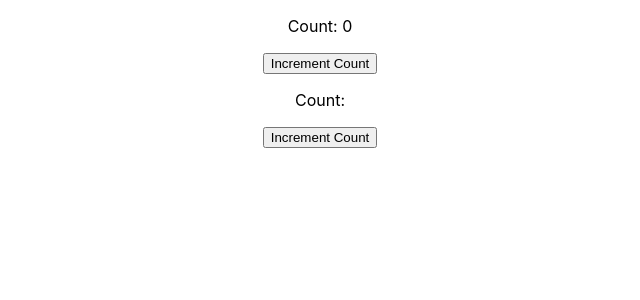
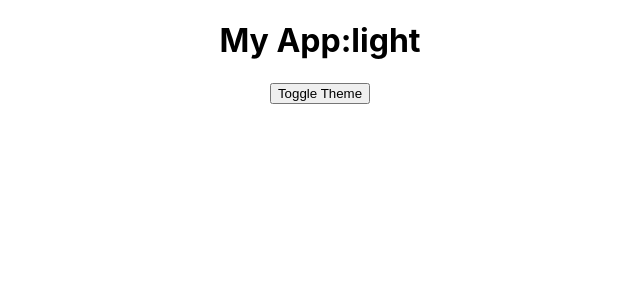
Before and after one commit to suhail3535/React_Practice, a React (Create React App) app in the folder Practice/mypractice/: page / in a window 1280 px wide. Shown: the top 300 px of the page, without its empty margins (320-960 px from the left). Built offline with nearby package versions, Linux system fonts and the light colour scheme.

Commit message:
context api

```diff
--- a/Practice/mypractice/src/App.js
+++ b/Practice/mypractice/src/App.js
@@ -15,6 +15,7 @@ import RandomNumberGenerator from './cpmponents/Random';
 import Genrator from './cpmponents/Random';
 import { Child1, Child2, Parent } from './cpmponents/Prop';
 import Set from './cpmponents/Set';
+import Header from './cpmponents/Contexuse';
 
 function App() {
   return (
@@ -34,10 +35,11 @@ function App() {
       {/* <UseCall /> */}
       {/* <Genrator />
       < */}
-      <Parent />
-      <Child1 />
-      <Child2 />
-{/* <Set /> */}
+      {/* <Parent /> */}
+      {/* <Child1 /> */}
+      {/* <Child2 /> */}
+      {/* <Set /> */}
+      <Header />
       </div>
   );
 }
--- /dev/null
+++ b/Practice/mypractice/src/cpmponents/Contex.jsx
@@ -0,0 +1,22 @@
+// First, create a new Context object
+import React, { createContext, useState } from "react";
+import style from "./pro.module.css";
+export const ThemeContext = createContext();
+
+// Then, create a provider component that will wrap around the components that need access to the shared data
+ const ThemeProvider = ({ children }) => {
+    const [theme, setTheme] = useState("light");
+
+    const toggleTheme = () => {
+        setTheme(theme === "light" ? "dark" : "light");
+    };
+
+    // Pass the shared data through the Context Provider
+    return (
+        <ThemeContext.Provider value={{theme, toggleTheme}}>
+            {children}
+        </ThemeContext.Provider>
+    );
+};
+export default ThemeProvider;
+// Finally, consume the shared data within the child components using the useContext hook
--- /dev/null
+++ b/Practice/mypractice/src/cpmponents/Contexuse.jsx
@@ -0,0 +1,18 @@
+import React, { useContext } from "react";
+import { ThemeContext } from "./Contex";
+
+const Header = () => {
+    const { theme, toggleTheme } = useContext(ThemeContext);
+
+    return (
+        <div
+            style={{
+                backgroundColor:theme === "dark" ? "black" : "white",
+                color: theme === "dark" ? "white" : "black"
+            }}>
+            <h1>My App:{theme}</h1>
+            <button onClick={toggleTheme}>Toggle Theme</button>
+        </div>
+    );
+};
+export default Header;
--- a/Practice/mypractice/src/cpmponents/pro.module.css
+++ b/Practice/mypractice/src/cpmponents/pro.module.css
@@ -16,3 +16,18 @@
     gap: 20px;
     grid-template-columns: repeat(4,1fr);
 }
+
+/* Default styles for all themes */
+
+
+/* Styles for the light theme */
+.theme{
+  background-color: white;
+  color: black;
+}
+
+/* Styles for the dark theme */
+.theme{
+  background-color: black;
+  color: white;
+}
--- a/Practice/mypractice/src/index.js
+++ b/Practice/mypractice/src/index.js
@@ -3,12 +3,12 @@ import ReactDOM from 'react-dom/client';
 import './index.css';
 import App from './App';
 import reportWebVitals from './reportWebVitals';
-
+import   ThemeContextProvider from './cpmponents/Contex';
 const root = ReactDOM.createRoot(document.getElementById('root'));
 root.render(
-  <React.StrictMode>
-    <App />
-  </React.StrictMode>
+    <ThemeContextProvider>
+        <App />
+    </ThemeContextProvider>
 );
 
 // If you want to start measuring performance in your app, pass a function
```
